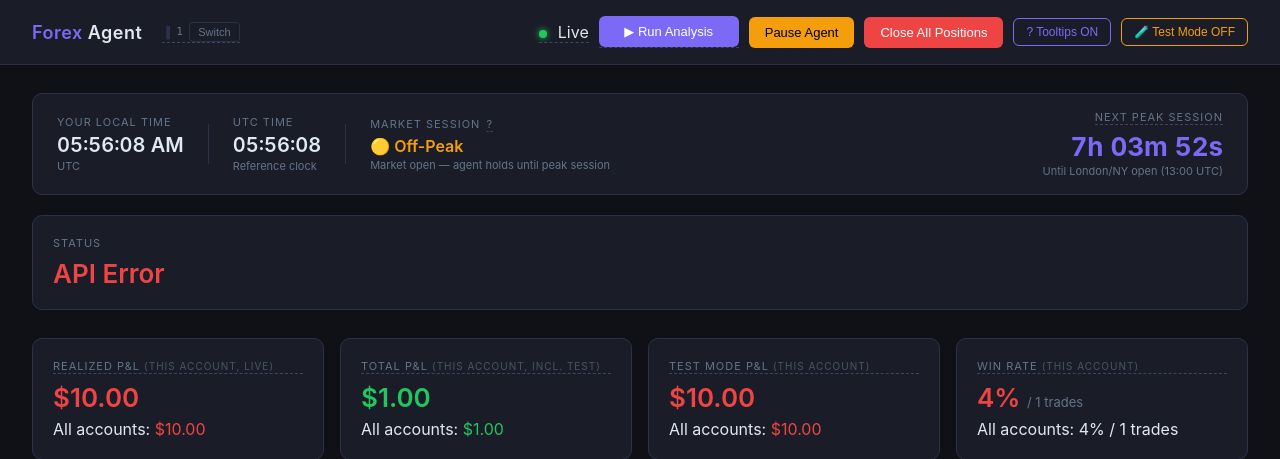
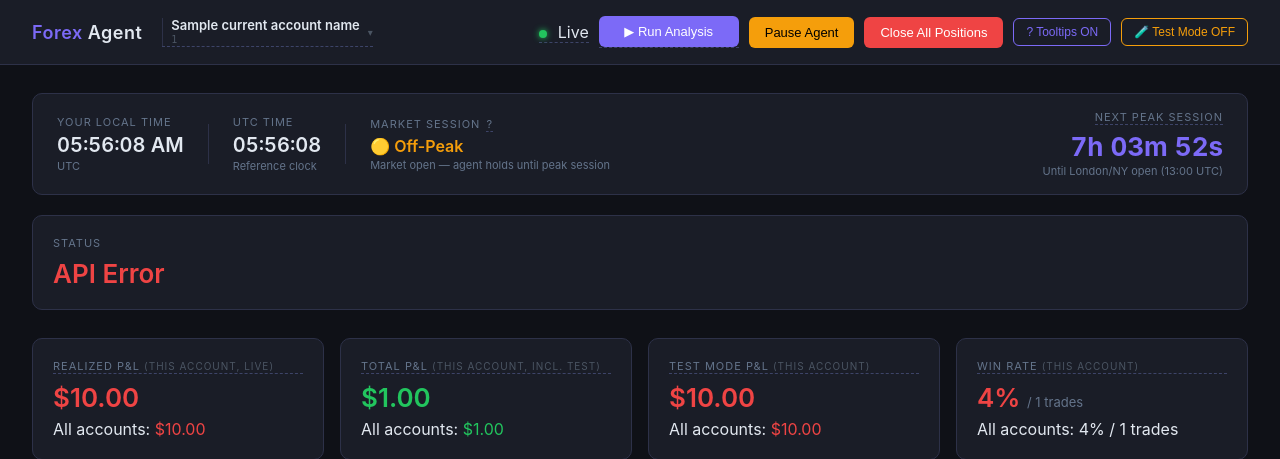
Before and after one commit to chasekelly93/Forex_Trading_Project, a Flask app: template dashboard/templates/index.html in a window 1280 px wide; the page is wider, and only the part inside the window is pictured. Shown: the top 459 px of that part. Run offline with Flask 3, Linux system fonts and the light colour scheme; the template is opened without the code that fills it: most values are stand-ins (such as "Sample title", 1, 10 or a date in 2020); data that the repository does not hold is empty.

Commit message:
Account memory: saved accounts dropdown, OANDA name in header, per-account API key storage

```diff
--- a/dashboard/app.py
+++ b/dashboard/app.py
@@ -11,7 +11,8 @@ from data.oanda_client import OandaClient
 from data import store
 from data.store import (
     get_recent_signals, get_open_trades, get_open_test_trades,
-    get_pnl_summary, get_setting, set_setting, set_active_account, init_db
+    get_pnl_summary, get_setting, set_setting, set_active_account, init_db,
+    save_account, get_saved_accounts, get_account_api_key,
 )
 from execution.executor import Executor
 
@@ -32,16 +33,50 @@ client.account_id = _current_account_id
 executor.client.account_id = _current_account_id
 executor.risk.client.account_id = _current_account_id
 
+_current_account_name = "—"
 
-def _apply_account(account_id):
+
+def _fetch_and_save_account(account_id, api_key):
+    """Fetch account name from OANDA and persist to the accounts table."""
+    global _current_account_name
+    try:
+        acct = client.get_account()
+        name = acct.get("alias") or acct.get("id") or account_id
+    except Exception:
+        name = account_id
+    _current_account_name = name
+    save_account(account_id, name, api_key)
+    return name
+
+
+# Register current account on startup
+try:
+    from config import OANDA_API_KEY as _startup_key
+    _fetch_and_save_account(_current_account_id, _startup_key)
+except Exception:
+    pass
+
+
+def _apply_account(account_id, api_key=None):
     """Update all runtime objects to use a new account ID."""
-    global _current_account_id, client, executor
+    global _current_account_id, _current_account_name
     _current_account_id = account_id
     set_active_account(account_id)
     set_setting("account_id", account_id)
     client.account_id = account_id
     executor.client.account_id = account_id
     executor.risk.client.account_id = account_id
+    used_key = api_key or get_account_api_key(account_id) or ""
+    if used_key:
+        from oandapyV20 import API as OandaAPI
+        from config import OANDA_ENVIRONMENT
+        env = "practice" if OANDA_ENVIRONMENT == "practice" else "live"
+        new_api = OandaAPI(access_token=used_key, environment=env)
+        client.client = new_api
+        executor.client.client = new_api
+        executor.risk.client.client = new_api
+        _update_env("OANDA_API_KEY", used_key)
+    _fetch_and_save_account(account_id, used_key)
 
 
 # ── In-memory state (resets on server restart) ─────────────────────────────
@@ -117,6 +152,7 @@ def index():
     test_pairs       = {t[3] for t in get_open_test_trades()}
     pnl_summary      = get_pnl_summary(account_id=_current_account_id)
     pnl_summary_all  = get_pnl_summary(account_id=None)
+    saved_accounts   = get_saved_accounts()
 
     return render_template(
         "index.html",
@@ -132,6 +168,8 @@ def index():
         test_mode=_test_mode,
         test_params=_test_params,
         current_account_id=_current_account_id,
+        current_account_name=_current_account_name,
+        saved_accounts=saved_accounts,
     )
 
 
@@ -173,12 +211,8 @@ def api_switch_account():
     except Exception as e:
         return jsonify({"error": f"OANDA rejected: {e}"}), 422
 
-    # Persist new API key to .env if provided
-    if new_key:
-        _update_env("OANDA_API_KEY", new_key)
-
-    _apply_account(new_id)
-    return jsonify({"status": "switched", "account_id": new_id})
+    _apply_account(new_id, api_key=new_key)
+    return jsonify({"status": "switched", "account_id": new_id, "account_name": _current_account_name})
 
 
 def _update_env(key, value):
@@ -203,6 +237,15 @@ def _update_env(key, value):
         client.client = new_api
         executor.client.client = new_api
         executor.risk.client.client = new_api
+
+
+@app.route("/api/saved-accounts")
+def api_saved_accounts():
+    rows = get_saved_accounts()
+    return jsonify([
+        {"account_id": r[0], "account_name": r[1], "last_used": r[2]}
+        for r in rows
+    ])
 
 
 @app.route("/api/pause", methods=["POST"])
--- a/dashboard/templates/index.html
+++ b/dashboard/templates/index.html
@@ -388,33 +388,65 @@
 <body class="tooltips-on">
 
 <header>
-  <div style="display:flex; align-items:center; gap:20px;">
+  <div style="display:flex; align-items:center; gap:20px; position:relative;">
     <h1><span>Forex</span> Agent</h1>
     <div id="acct-display" class="tip"
-      data-tip="Currently active OANDA account. Click 'Switch' to point the agent at a different account. All trades, signals and P&L are stored per-account."
-      style="font-size:11px; color:#4b5563; display:flex; align-items:center; gap:6px;">
-      <span style="color:#2d3148;">▐</span>
-      <span id="acct-id-label" style="font-family:monospace; color:#64748b; letter-spacing:0.5px;">{{ current_account_id }}</span>
-      <button onclick="toggleAccountSwitcher()"
-        style="background:transparent; border:1px solid #2d3148; color:#64748b; font-size:11px; padding:3px 8px; border-radius:4px; cursor:pointer;">
-        Switch
-      </button>
+      data-tip="Currently active OANDA account. Click to switch accounts or add a new one."
+      style="display:flex; align-items:center; gap:8px; cursor:pointer;" onclick="toggleAccountSwitcher()">
+      <div style="width:1px; height:28px; background:#2d3148;"></div>
+      <div>
+        <div style="font-size:13px; font-weight:600; color:#e2e8f0; line-height:1.2;">{{ current_account_name }}</div>
+        <div style="font-size:10px; font-family:monospace; color:#4b5563; letter-spacing:0.3px;">{{ current_account_id }}</div>
+      </div>
+      <span style="font-size:10px; color:#4b5563;">▾</span>
     </div>
-    <div id="acct-switcher" style="display:none; align-items:center; gap:6px; flex-wrap:wrap;">
-      <input id="acct-input" type="text" placeholder="Account ID: 101-001-XXXXXXXX-XXX"
-        style="background:#1a1d27; border:1px solid #7c6af7; border-radius:5px; color:#e2e8f0; font-size:12px; padding:5px 10px; width:220px; font-family:monospace;"
-        onkeydown="if(event.key==='Enter') confirmAccountSwitch(); if(event.key==='Escape') toggleAccountSwitcher()">
-      <input id="apikey-input" type="text" placeholder="API Key (if different account)"
-        style="background:#1a1d27; border:1px solid #2d3148; border-radius:5px; color:#e2e8f0; font-size:12px; padding:5px 10px; width:260px; font-family:monospace;"
-        onkeydown="if(event.key==='Enter') confirmAccountSwitch(); if(event.key==='Escape') toggleAccountSwitcher()">
-      <button onclick="confirmAccountSwitch()"
-        style="background:#7c6af7; color:#fff; border:none; border-radius:5px; font-size:12px; padding:5px 12px; cursor:pointer;">
-        Confirm
-      </button>
-      <button onclick="toggleAccountSwitcher()"
-        style="background:transparent; border:1px solid #2d3148; color:#64748b; font-size:12px; padding:5px 10px; border-radius:5px; cursor:pointer;">
-        Cancel
-      </button>
+
+    <!-- Account switcher dropdown -->
+    <div id="acct-switcher" style="display:none; position:absolute; top:60px; left:0; z-index:2000;
+      background:#1a1d27; border:1px solid #2d3148; border-radius:8px;
+      box-shadow:0 8px 32px rgba(0,0,0,0.5); min-width:340px; overflow:hidden;">
+
+      {% if saved_accounts %}
+      <div style="padding:10px 14px 6px; font-size:10px; text-transform:uppercase; letter-spacing:1px; color:#4b5563;">Saved Accounts</div>
+      {% for acct in saved_accounts %}
+      <div onclick="switchToSaved('{{ acct[0] }}')"
+        style="padding:10px 14px; cursor:pointer; border-bottom:1px solid #1e2235;
+          {% if acct[0] == current_account_id %}background:#1e2235;{% endif %}"
+        onmouseover="this.style.background='#232640'" onmouseout="this.style.background='{% if acct[0] == current_account_id %}#1e2235{% else %}transparent{% endif %}'">
+        <div style="display:flex; align-items:center; justify-content:space-between;">
+          <div>
+            <div style="font-size:13px; color:#e2e8f0; font-weight:{% if acct[0] == current_account_id %}600{% else %}400{% endif %};">
+              {{ acct[1] or acct[0] }}
+              {% if acct[0] == current_account_id %}<span style="font-size:10px; color:#22c55e; margin-left:6px;">● active</span>{% endif %}
+            </div>
+            <div style="font-size:10px; font-family:monospace; color:#4b5563; margin-top:2px;">{{ acct[0] }}</div>
+          </div>
+          <div style="font-size:10px; color:#4b5563;">{{ acct[2][:10] if acct[2] else '' }}</div>
+        </div>
+      </div>
+      {% endfor %}
+      {% endif %}
+
+      <!-- Add new account -->
+      <div style="padding:12px 14px;">
+        <div style="font-size:10px; text-transform:uppercase; letter-spacing:1px; color:#4b5563; margin-bottom:8px;">Add New Account</div>
+        <input id="acct-input" type="text" placeholder="Account ID: 101-001-XXXXXXXX-XXX"
+          style="width:100%; background:#0f1117; border:1px solid #2d3148; border-radius:5px; color:#e2e8f0; font-size:12px; padding:6px 10px; font-family:monospace; margin-bottom:6px; box-sizing:border-box;"
+          onkeydown="if(event.key==='Enter') confirmAccountSwitch(); if(event.key==='Escape') toggleAccountSwitcher()">
+        <input id="apikey-input" type="password" placeholder="API Key (required for new account)"
+          style="width:100%; background:#0f1117; border:1px solid #2d3148; border-radius:5px; color:#e2e8f0; font-size:12px; padding:6px 10px; font-family:monospace; margin-bottom:8px; box-sizing:border-box;"
+          onkeydown="if(event.key==='Enter') confirmAccountSwitch(); if(event.key==='Escape') toggleAccountSwitcher()">
+        <div style="display:flex; gap:6px;">
+          <button onclick="confirmAccountSwitch()"
+            style="flex:1; background:#7c6af7; color:#fff; border:none; border-radius:5px; font-size:12px; padding:6px; cursor:pointer; font-weight:500;">
+            Connect
+          </button>
+          <button onclick="toggleAccountSwitcher()"
+            style="background:transparent; border:1px solid #2d3148; color:#64748b; font-size:12px; padding:6px 12px; border-radius:5px; cursor:pointer;">
+            Cancel
+          </button>
+        </div>
+      </div>
     </div>
   </div>
   <div class="controls">
@@ -1064,29 +1096,47 @@
   // ── Account Switcher ────────────────────────────────────────────────────
   function toggleAccountSwitcher() {
     const switcher = document.getElementById("acct-switcher");
+    const open = switcher.style.display === "none";
+    switcher.style.display = open ? "block" : "none";
+    if (open) setTimeout(() => document.getElementById("acct-input").focus(), 50);
+  }
+
+  // Close dropdown when clicking outside
+  document.addEventListener("click", e => {
+    const switcher = document.getElementById("acct-switcher");
     const display  = document.getElementById("acct-display");
-    const open = switcher.style.display === "none";
-    switcher.style.display = open ? "flex" : "none";
-    display.style.display  = open ? "none" : "flex";
-    if (open) setTimeout(() => document.getElementById("acct-input").focus(), 50);
+    if (switcher && !switcher.contains(e.target) && !display.contains(e.target)) {
+      switcher.style.display = "none";
+    }
+  });
+
+  function _doSwitch(account_id, api_key) {
+    fetch("/api/switch-account", {
+      method: "POST",
+      headers: {"Content-Type": "application/json"},
+      body: JSON.stringify({ account_id, api_key: api_key || null })
+    }).then(r => r.json()).then(d => {
+      if (d.error) {
+        toast(d.error, "#ef4444");
+      } else {
+        toast(`Switched to ${d.account_name || d.account_id}`);
+        setTimeout(() => location.reload(), 800);
+      }
+    });
+  }
+
+  function switchToSaved(account_id) {
+    // Use stored API key — no need to re-enter
+    fetch("/api/saved-accounts").then(r => r.json()).then(accounts => {
+      _doSwitch(account_id, null);  // backend loads key from DB
+    });
   }
 
   function confirmAccountSwitch() {
     const newId  = document.getElementById("acct-input").value.trim();
     const apiKey = document.getElementById("apikey-input").value.trim();
     if (!newId) return;
-    fetch("/api/switch-account", {
-      method: "POST",
-      headers: {"Content-Type": "application/json"},
-      body: JSON.stringify({ account_id: newId, api_key: apiKey || null })
-    }).then(r => r.json()).then(d => {
-      if (d.error) {
-        toast(d.error, "#ef4444");
-      } else {
-        toast(`Switched to ${d.account_id}`);
-        setTimeout(() => location.reload(), 800);
-      }
-    });
+    _doSwitch(newId, apiKey);
   }
 
   // ── Test Panel collapse ──────────────────────────────────────────────────
```
Also changed, not shown: data/store.py (+40 -0 lines).
